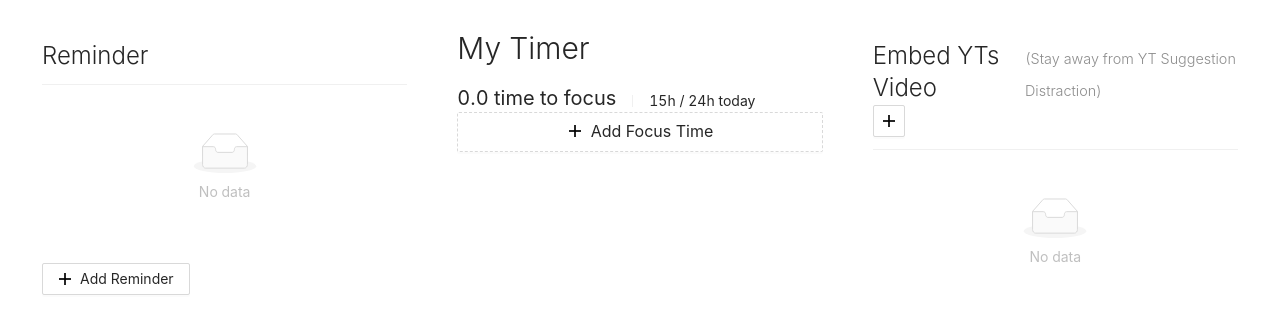
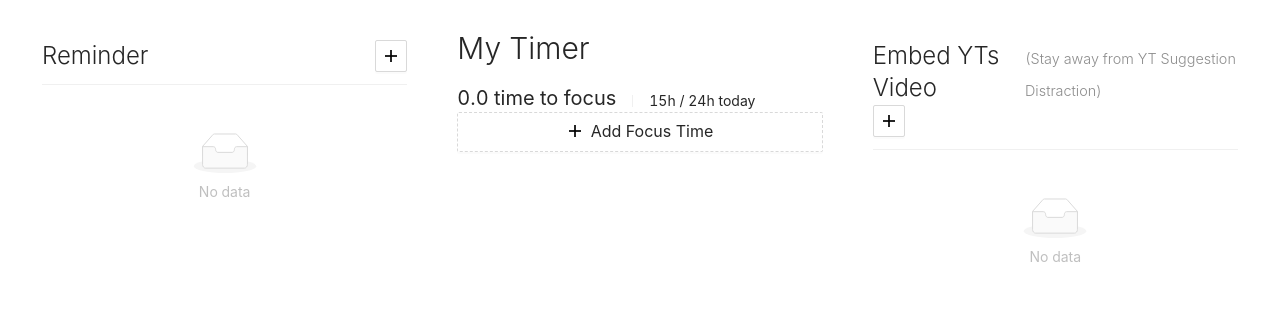
Before and after one commit to putrasurya/kaizen, a React (Create React App) app: page / in a window 1280 px wide. Shown: the top 334 px of the page. Built offline with nearby package versions, Linux system fonts and the light colour scheme.

Commit message:
refactor button place and auto set play to false when done

```diff
--- a/src/components/AppReminder.js
+++ b/src/components/AppReminder.js
@@ -26,6 +26,7 @@ function AppReminder() {
     <>
       <List
         header={
+          <Row justify="space-between">
             <Title
               level={3}
               style={{ fontWeight: 300 }}
@@ -33,11 +34,8 @@ function AppReminder() {
             >
               Reminder
             </Title>
-        }
-        footer={
-          <Button icon={<PlusOutlined />} onClick={() => setShow(true)}>
-            Add Reminder
-          </Button>
+            <Button icon={<PlusOutlined />} onClick={() => setShow(true)} />
+          </Row>
         }
         dataSource={reminders}
         renderItem={(item) => (
--- a/src/components/TaskItem.js
+++ b/src/components/TaskItem.js
@@ -38,6 +38,7 @@ function TaskItem({ task }) {
               play={play}
               seconds={task.seconds}
               secondsSpent={task.secondsSpent}
+              setPlay={setPlay}
             />
             <Space size="small">
               <Button
```
Lines whose indentation alone changed are shown as unchanged.
